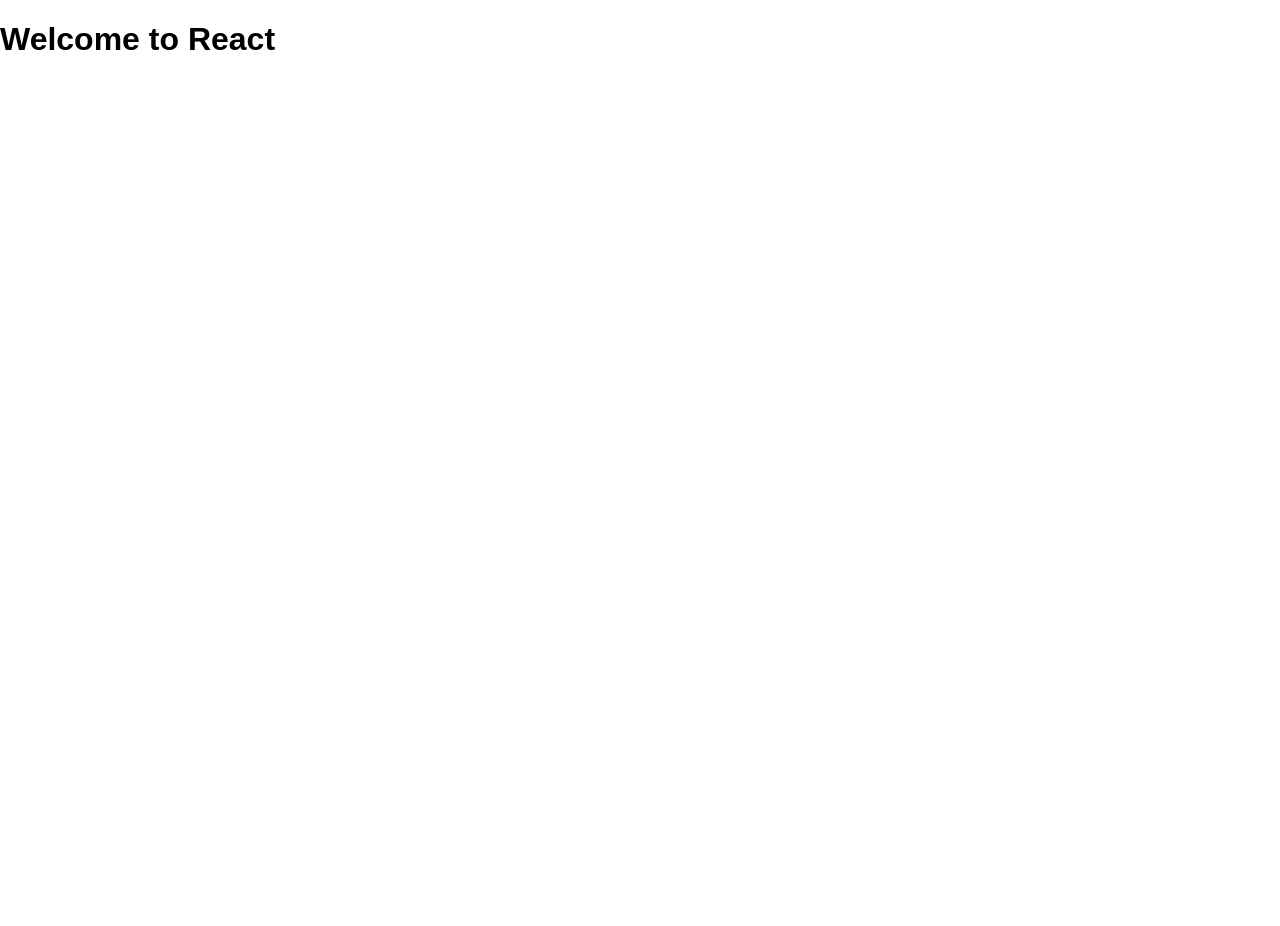
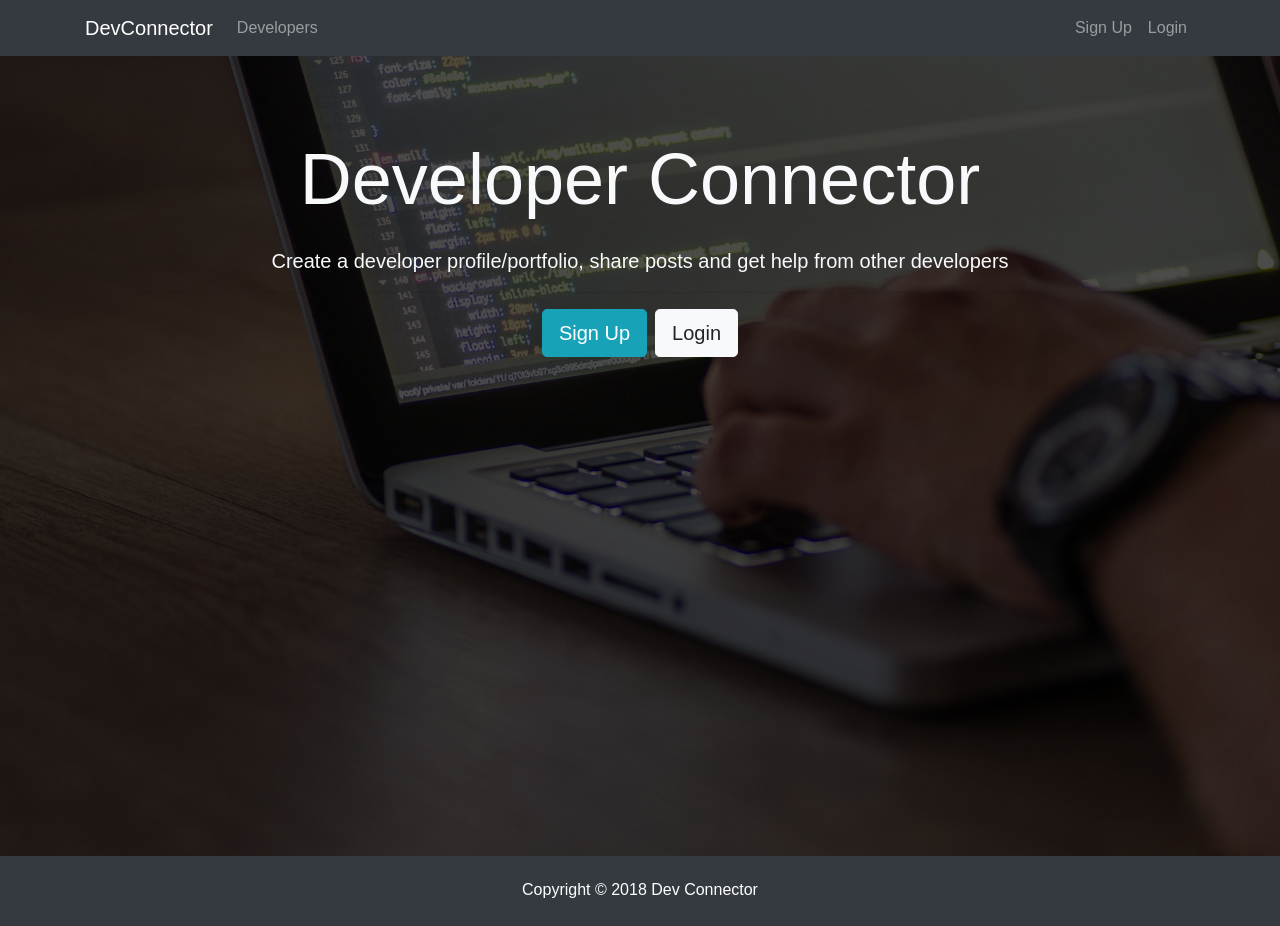
Before and after one commit to nickyvan/react_sns, a React (Create React App) app in the folder client/: page / in a window 1280 px wide. Before the commit the page ends 800 px from the top, so only its background shows below. Built offline with nearby package versions, Linux system fonts and the light colour scheme.

Commit message:
add bootstrap and layout

```diff
--- a/client/public/index.html
+++ b/client/public/index.html
@@ -1,40 +1,29 @@
 <!DOCTYPE html>
 <html lang="en">
+
 <head>
   <meta charset="utf-8">
   <meta name="viewport" content="width=device-width, initial-scale=1, shrink-to-fit=no">
   <meta name="theme-color" content="#000000">
-    <!--
-      manifest.json provides metadata used when your web app is added to the
-      homescreen on Android. See https://developers.google.com/web/fundamentals/engage-and-retain/web-app-manifest/
-    -->
+
   <link rel="manifest" href="%PUBLIC_URL%/manifest.json">
   <link rel="shortcut icon" href="%PUBLIC_URL%/favicon.ico">
-    <!--
-      Notice the use of %PUBLIC_URL% in the tags above.
-      It will be replaced with the URL of the `public` folder during the build.
-      Only files inside the `public` folder can be referenced from the HTML.
-
-      Unlike "/favicon.ico" or "favicon.ico", "%PUBLIC_URL%/favicon.ico" will
-      work correctly both with client-side routing and a non-root public URL.
-      Learn how to configure a non-root public URL by running `npm run build`.
-    -->
+  <link rel="stylesheet" href="http://stackpath.bootstrapcdn.com/bootstrap/4.1.0/css/bootstrap.min.css" integrity="sha384-9gVQ4dYFwwWSjIDZnLEWnxCjeSWFphJiwGPXr1jddIhOegiu1FwO5qRGvFXOdJZ4"
+    crossorigin="anonymous">
   <title>React App</title>
 </head>
+
 <body>
-    <noscript>
-      You need to enable JavaScript to run this app.
-    </noscript>
+
   <div id="root"></div>
-    <!--
-      This HTML file is a template.
-      If you open it directly in the browser, you will see an empty page.
+  <script src="http://code.jquery.com/jquery-3.3.1.slim.min.js" integrity="sha384-q8i/X+965DzO0rT7abK41JStQIAqVgRVzpbzo5smXKp4YfRvH+8abtTE1Pi6jizo"
+    crossorigin="anonymous"></script>
 
-      You can add webfonts, meta tags, or analytics to this file.
-      The build step will place the bundled scripts into the <body> tag.
+  <script src="http://cdnjs.cloudflare.com/ajax/libs/popper.js/1.14.0/umd/popper.min.js" integrity="sha384-cs/chFZiN24E4KMATLdqdvsezGxaGsi4hLGOzlXwp5UZB1LY//20VyM2taTB4QvJ"
+    crossorigin="anonymous"></script>
 
-      To begin the development, run `npm start` or `yarn start`.
-      To create a production bundle, use `npm run build` or `yarn build`.
-    -->
+  <script src="http://stackpath.bootstrapcdn.com/bootstrap/4.1.0/js/bootstrap.min.js" integrity="sha384-uefMccjFJAIv6A+rW+L4AHf99KvxDjWSu1z9VI8SKNVmz4sk7buKt/6v9KI65qnm"
+    crossorigin="anonymous"></script>
 </body>
+
 </html>
--- a/client/src/App.css
+++ b/client/src/App.css
@@ -4,7 +4,7 @@
 
 .landing {
   position: relative;
-  background: url('../img/showcase.jpg') no-repeat;
+  background: url('./img/showcase.jpg') no-repeat;
   background-size: cover;
   background-position: center;
   height: 100vh;
--- a/client/src/App.js
+++ b/client/src/App.js
@@ -1,13 +1,16 @@
 import React, { Component } from 'react';
 import './App.css';
+import Navbar from './layout/Navbar';
+import Footer from './layout/Footer';
+import Landing from './layout/Landing';
 
 class App extends Component {
   render() {
     return (
       <div className="App">
-        <header className="App-header">
-          <h1 className="App-title">Welcome to React</h1>
-        </header>
+        <Navbar />
+        <Landing />
+        <Footer />
       </div>
     );
   }
--- /dev/null
+++ b/client/src/layout/Footer.jsx
@@ -0,0 +1,11 @@
+import React, { Component } from 'react';
+
+export default class Footer extends Component {
+  render() {
+    return (
+      <footer className="bg-dark text-white mt-5 p-4 text-center">
+        Copyright © 2018 Dev Connector
+      </footer>
+    );
+  }
+}
--- /dev/null
+++ b/client/src/layout/Landing.jsx
@@ -0,0 +1,31 @@
+import React, { Component } from 'react';
+
+export default class Landing extends Component {
+  render() {
+    return (
+      <div className="landing">
+        <div className="dark-overlay landing-inner text-light">
+          <div className="container">
+            <div className="row">
+              <div className="col-md-12 text-center">
+                <h1 className="display-3 mb-4">Developer Connector</h1>
+                <p className="lead">
+                  {' '}
+                  Create a developer profile/portfolio, share posts and get help
+                  from other developers
+                </p>
+                <hr />
+                <a href="register.html" className="btn btn-lg btn-info mr-2">
+                  Sign Up
+                </a>
+                <a href="login.html" className="btn btn-lg btn-light">
+                  Login
+                </a>
+              </div>
+            </div>
+          </div>
+        </div>
+      </div>
+    );
+  }
+}
--- /dev/null
+++ b/client/src/layout/Navbar.jsx
@@ -0,0 +1,46 @@
+import React, { Component } from 'react';
+
+export default class Navbar extends Component {
+  render() {
+    return (
+      <nav className="navbar navbar-expand-sm navbar-dark bg-dark mb-4">
+        <div className="container">
+          <a className="navbar-brand" href="landing.html">
+            DevConnector
+          </a>
+          <button
+            className="navbar-toggler"
+            type="button"
+            data-toggle="collapse"
+            data-target="#mobile-nav">
+            <span className="navbar-toggler-icon" />
+          </button>
+
+          <div className="collapse navbar-collapse" id="mobile-nav">
+            <ul className="navbar-nav mr-auto">
+              <li className="nav-item">
+                <a className="nav-link" href="profiles.html">
+                  {' '}
+                  Developers
+                </a>
+              </li>
+            </ul>
+
+            <ul className="navbar-nav ml-auto">
+              <li className="nav-item">
+                <a className="nav-link" href="register.html">
+                  Sign Up
+                </a>
+              </li>
+              <li className="nav-item">
+                <a className="nav-link" href="login.html">
+                  Login
+                </a>
+              </li>
+            </ul>
+          </div>
+        </div>
+      </nav>
+    );
+  }
+}
--- a/package.json
+++ b/package.json
@@ -4,10 +4,10 @@
   "description": "sns made by MERN",
   "main": "server.js",
   "scripts": {
-    "client-install": "yarn install --prefix client",
+    "client-install": "cd client && yarn install",
     "start": "node server.js",
     "server": "nodemon server.js",
-    "client": "yarn start --prefix client",
+    "client": "cd client && yarn start",
     "dev": "concurrently \"yarn server\" \"yarn client\""
   },
   "repository": "https://github.com/nickyvan/react_sns",
```
Lines whose indentation alone changed are shown as unchanged.
